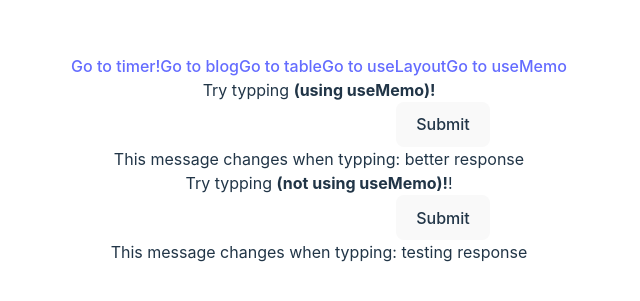
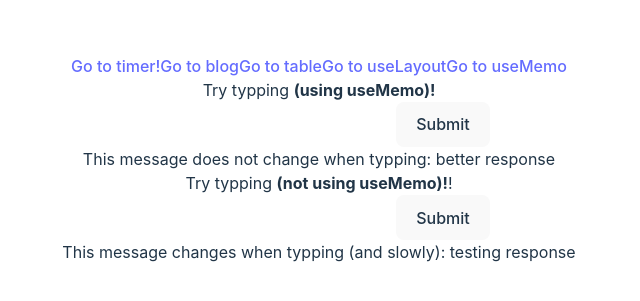
Before and after one commit to richi-coder/NetForemostTest, a React (Vite) app: page /usememo in a window 1280 px wide. Shown: the part 241-542 px from the top of the page, without its empty margins (321-961 px from the left). Built offline with nearby package versions, Linux system fonts and the light colour scheme.

Commit message:
useMemo DONE

```diff
--- a/src/TestingUseMemo.jsx/Memo.jsx
+++ b/src/TestingUseMemo.jsx/Memo.jsx
@@ -7,7 +7,7 @@ const list = ['first response', 'better response', 'testing response', 'another
 function delayFunction(input) {
     console.log('calc function');
     const index = Math.round(Math.random() * 3);
-    for (let i = 0; i < 500; i ++) {
+    for (let i = 0; i < 1500; i ++) {
         console.log('Doing slow calculations at first render only...');
     }
     return list[index];
--- a/src/TestingUseMemo.jsx/Memoizing.jsx
+++ b/src/TestingUseMemo.jsx/Memoizing.jsx
@@ -18,7 +18,7 @@ function Memoizing({ delayFunction }) {
           <h2>Try typping <strong>(using useMemo)!</strong></h2>
           <input onChange={handleChange1} type="text" name="" id="" value={inputState} className="pr-5 border-2" />
           <button type="submit" className="border-2 border-blue-800 hover:border-blue-400 hover:border-4 transition-all">Submit</button>
-          <div className="italic">This message changes when typping: <span className="font-bold text-red-500">{calc}</span></div>
+          <div className="italic">This message does not change when typping: <span className="font-bold text-red-500">{calc}</span></div>
     </form>
   )
 }
--- a/src/TestingUseMemo.jsx/NotMemoizing.jsx
+++ b/src/TestingUseMemo.jsx/NotMemoizing.jsx
@@ -18,7 +18,7 @@ function NotMemoizing({ delayFunction }) {
           <h2>Try typping <strong>(not using useMemo)!</strong>!</h2>
           <input onChange={handleChange} type="text" name="" id="" value={inputState} className="pr-5 border-2" />
           <button type="submit" className="border-2 border-blue-800 hover:border-blue-400 hover:border-4 transition-all">Submit</button>
-          <div className="italic">This message changes when typping: <span className="font-bold text-red-500">{calc}</span></div>
+          <div className="italic">This message changes when typping (and slowly): <span className="font-bold text-red-500">{calc}</span></div>
     </form>
   )
 }
```
